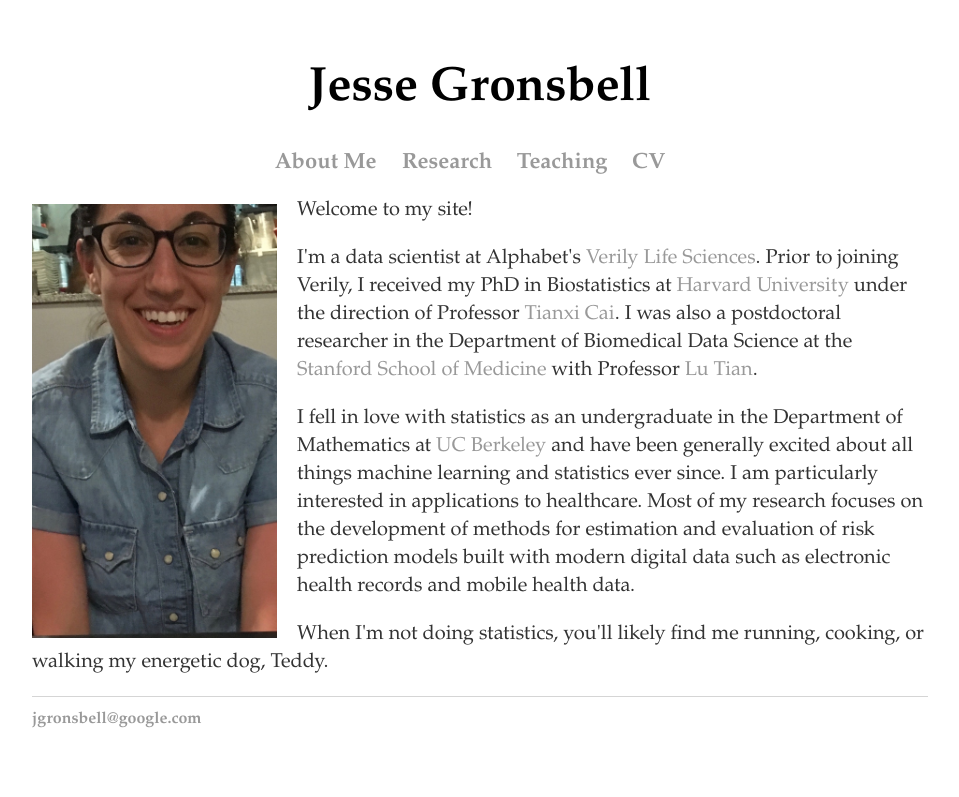
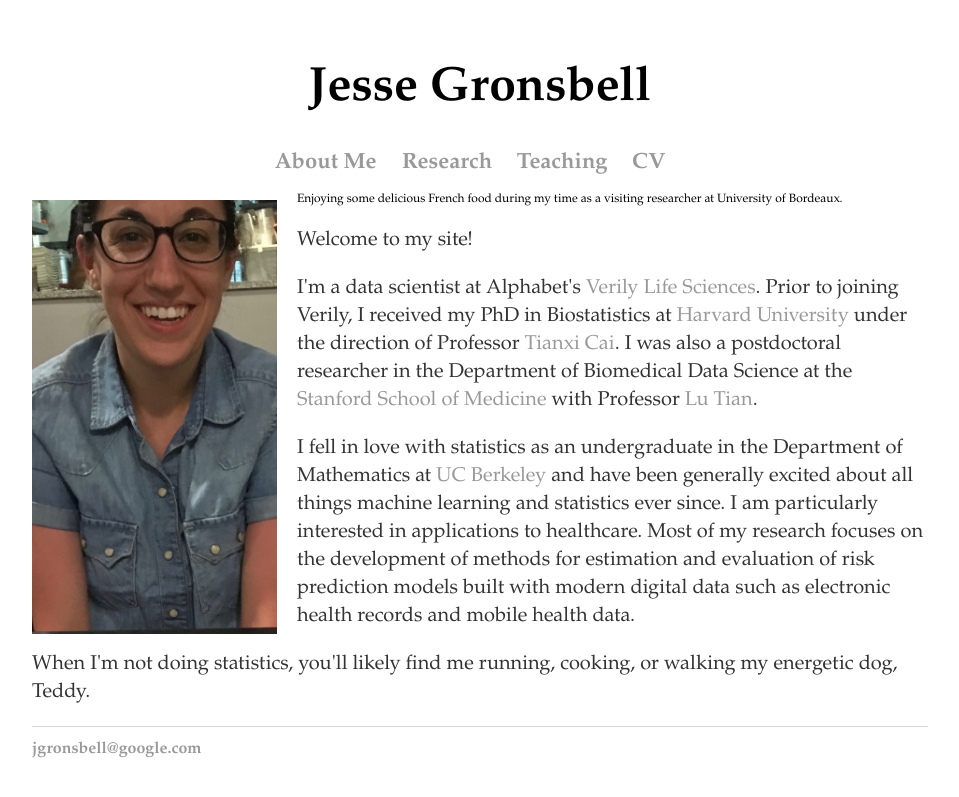
Before and after one commit to jgrons/old_website, a Jekyll site: the page built from index.html, in a window 1280 px wide. Shown: the top 797 px of the page, without its empty margins (160-1119 px from the left). Built offline with Jekyll 4.4.1, drawn with Linux system fonts in a browser that asks for light colours.

Commit message:
Update index.html

```diff
--- a/index.html
+++ b/index.html
@@ -9,6 +9,8 @@
 			   <a href="../pics/me_france.jpeg">
             <img src="../pics/me_france.jpeg" HEIGHT="434" WIDTH="245" align="left" style="margin:8px 20px 0px 0px"
                   title="JG" alt="JG"/></a>
+	<figcaption style="font-size:12px; font-family: palatino"> Enjoying some delicious French food during
+			my time as a visiting researcher at University of Bordeaux. </figcaption>
 
         </div>
 
```
